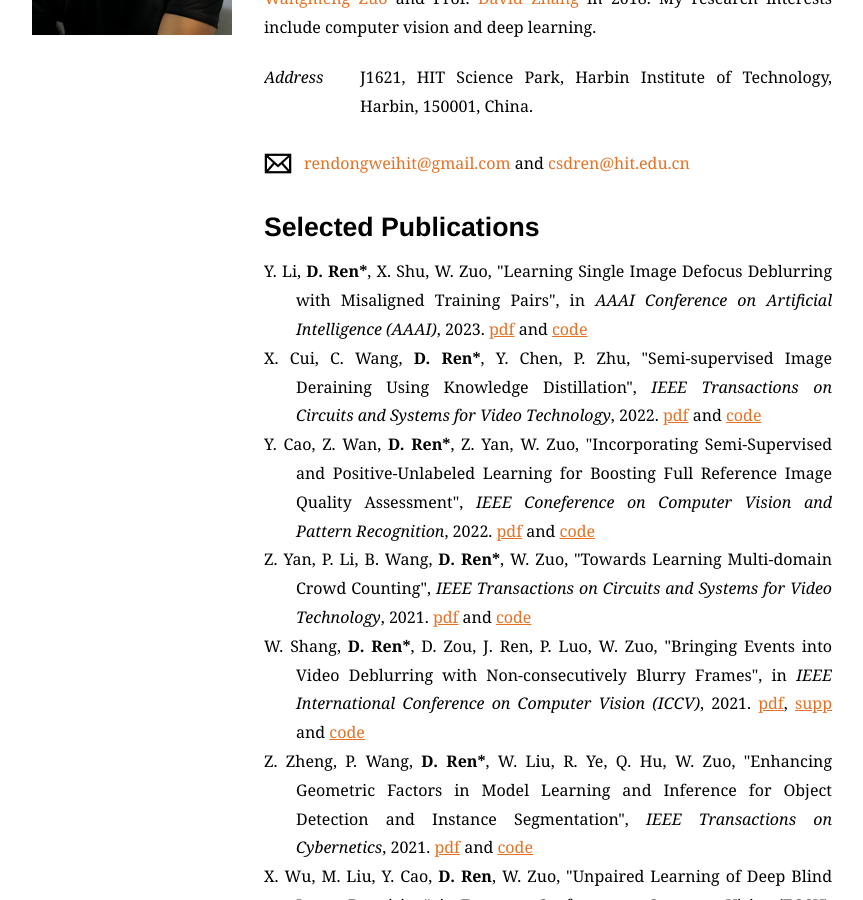
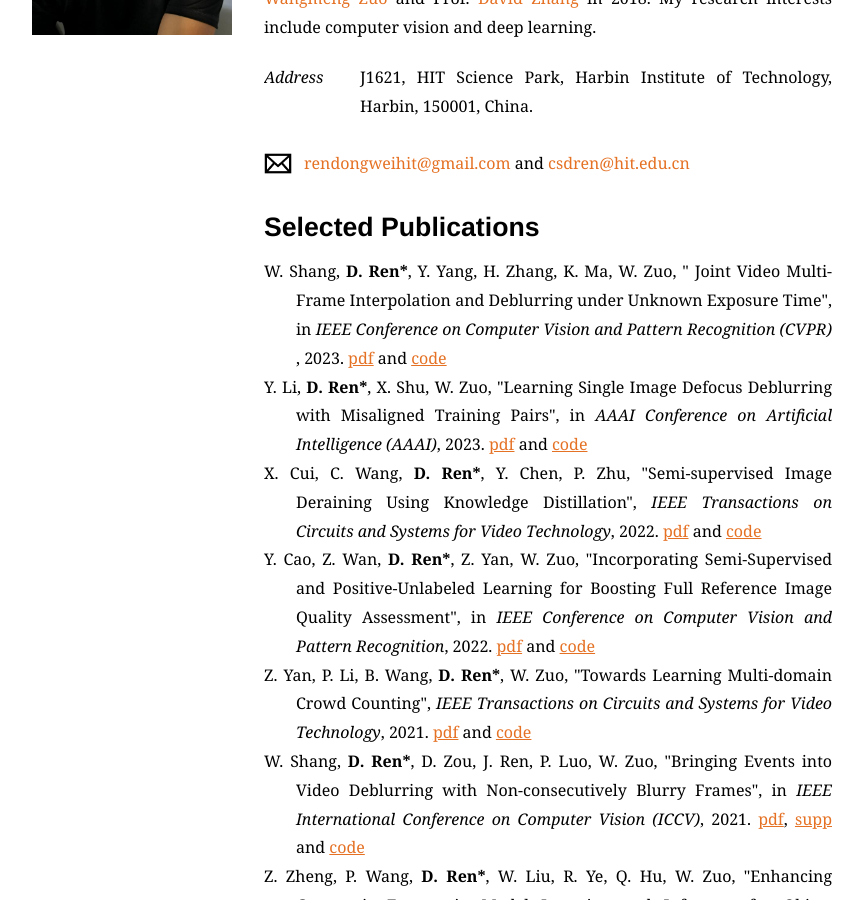
Before and after one commit to csdwren/csdwren.github.io, a Jekyll site: the page built from index.html, in a window 1280 px wide and 900 px high, scrolled down 414 px. Shown: the whole window, without its empty margins (208-1071 px from the left). Built offline with Jekyll 4.4.1, drawn with Linux system fonts in a browser that asks for light colours; some web fonts are replaced.

Commit message:
Update index.html

```diff
--- a/index.html
+++ b/index.html
@@ -33,6 +33,10 @@
 -->
       <ul class="cv">
 <li>
+          <div align="justify">W. Shang, <strong>D. Ren*</strong>, Y. Yang, H. Zhang, K. Ma, W. Zuo, &quot; Joint Video Multi-Frame Interpolation and Deblurring under Unknown Exposure Time&quot;</a>,  in <em> IEEE Conference on Computer Vision and Pattern Recognition (CVPR) </em>, 2023. <a href=" https://arxiv.org/pdf/2303.15043.pdf"><u>pdf</u></a> and <a href=" https://github.com/shangwei5/VIDUE"><u>code</u></a></div>
+          </li>
+
+<li>
           <div align="justify">Y. Li, <strong>D. Ren*</strong>, X. Shu, W. Zuo, &quot;Learning Single Image Defocus Deblurring with Misaligned Training Pairs&quot;</a>,  in <em>AAAI Conference on Artificial Intelligence (AAAI)</em>, 2023. <a href=" https://arxiv.org/pdf/2211.14502.pdf"><u>pdf</u></a> and <a href=" https://github.com/liyucs/JDRL"><u>code</u></a></div>
           </li>
 
@@ -41,7 +45,7 @@
           </li>
 
         <li>
-          <div align="justify">Y. Cao, Z. Wan, <strong>D. Ren*</strong>, Z. Yan, W. Zuo, &quot;Incorporating Semi-Supervised and Positive-Unlabeled Learning for Boosting Full Reference Image Quality Assessment&quot;</a>,  <em>IEEE Coneference on Computer Vision and Pattern Recognition</em>, 2022. <a href=" https://www.researchgate.net/publication/360063020_Incorporating_Semi-Supervised_and_Positive-Unlabeled_Learning_for_Boosting_Full_Reference_Image_Quality_Assessment"><u>pdf</u></a> and <a href="https://github.com/happycaoyue/JSPL"><u>code</u></a></div>
+          <div align="justify">Y. Cao, Z. Wan, <strong>D. Ren*</strong>, Z. Yan, W. Zuo, &quot;Incorporating Semi-Supervised and Positive-Unlabeled Learning for Boosting Full Reference Image Quality Assessment&quot;</a>, in <em>IEEE Conference on Computer Vision and Pattern Recognition</em>, 2022. <a href=" https://www.researchgate.net/publication/360063020_Incorporating_Semi-Supervised_and_Positive-Unlabeled_Learning_for_Boosting_Full_Reference_Image_Quality_Assessment"><u>pdf</u></a> and <a href="https://github.com/happycaoyue/JSPL"><u>code</u></a></div>
           </li>
   <li>
           <div align="justify">Z. Yan, P. Li, B. Wang, <strong>D. Ren*</strong>, W. Zuo, &quot;Towards Learning Multi-domain Crowd Counting&quot;</a>,  <em>IEEE Transactions on Circuits and Systems for Video Technology</em>, 2021. <a href=" https://www.researchgate.net/publication/357260458_Towards_Learning_Multi-domain_Crowd_Counting"><u>pdf</u></a> and <a href="https://github.com/Zhaoyi-Yan/DCANet"><u>code</u></a></div>
```
